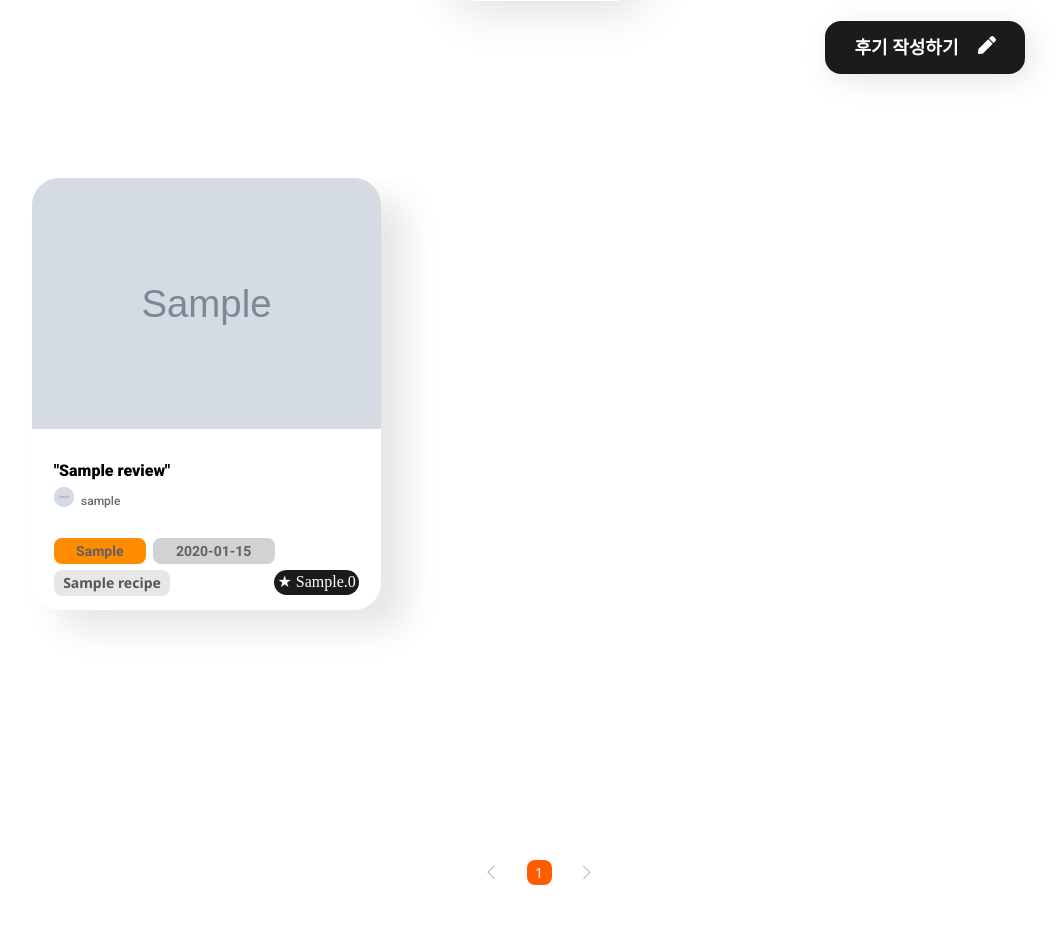
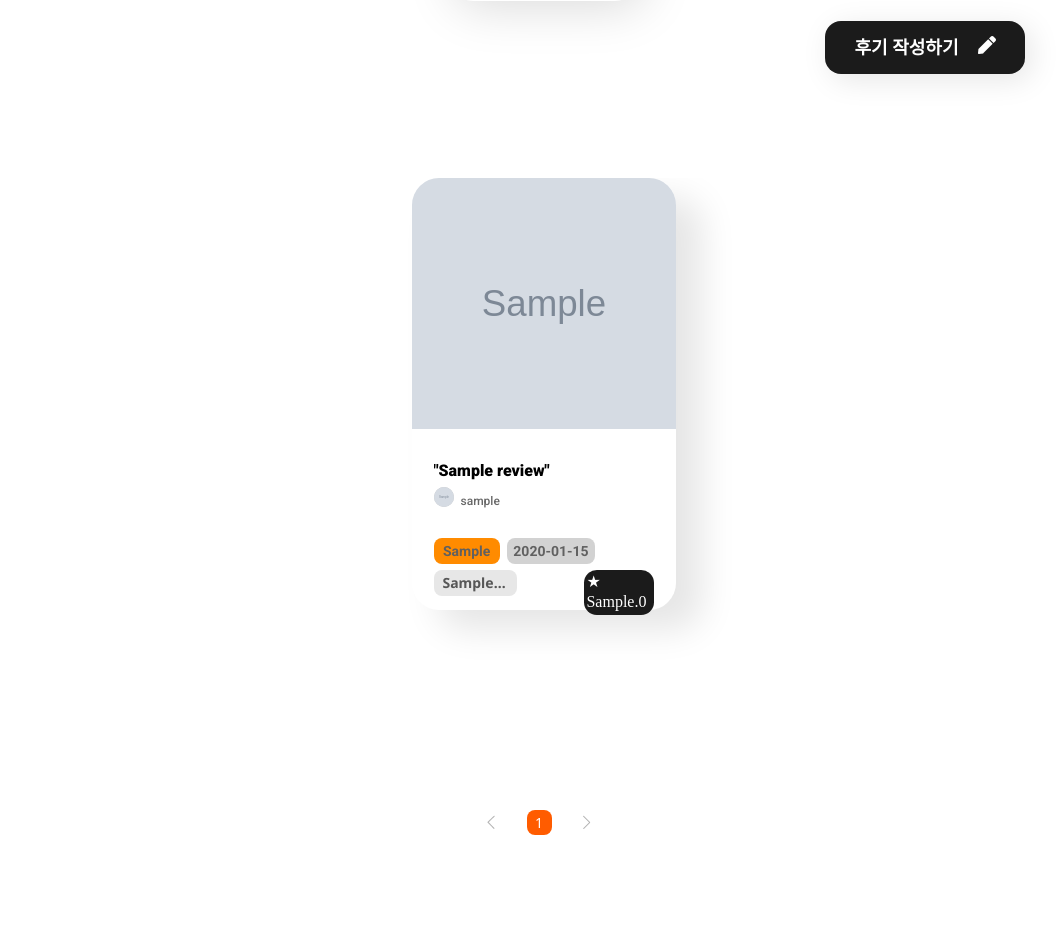
Before and after one commit to Animal-recipe/AnimalRecipe, a Django app: page /recipe/detail/1/ in a window 1280 px wide. Shown: the part 3239-4189 px from the top of the page, without its empty margins (96-1156 px from the left). Run offline with Django 3.2, Linux system fonts and the light colour scheme; tables that the repository leaves empty hold one stand-in row (values such as "Sample post"); grey boxes marked "Sample" are stand-in pictures; some libraries are stand-ins or nearby versions.

Commit message:
Fix recipe_size

```diff
--- a/.static_root/css/recipe/recipe_list.css
+++ b/.static_root/css/recipe/recipe_list.css
@@ -239,7 +239,7 @@ option span {
     margin-right: 2%;
     margin-bottom: 100px;
     width: 23%;
-    min-width: 349.3px;
+    min-width: 278px;
     height: 432px;
     background: #FFFFFF;
     box-shadow: 26px 20px 35px rgba(0, 0, 0, 0.1);
--- a/static/css/recipe/recipe_list.css
+++ b/static/css/recipe/recipe_list.css
@@ -239,7 +239,7 @@ option span {
     margin-right: 2%;
     margin-bottom: 100px;
     width: 23%;
-    min-width: 349.3px;
+    min-width: 278px;
     height: 432px;
     background: #FFFFFF;
     box-shadow: 26px 20px 35px rgba(0, 0, 0, 0.1);
--- a/templates/home/home.html
+++ b/templates/home/home.html
@@ -39,7 +39,7 @@
             {% if hot_recipes_dict %}
             {% for item, image in hot_recipes_dict.items %}
                 {% if forloop.counter < 5 %}
-                <div class="recipe_size" onclick = "location.href='{% url 'recipe:detail_recipe' recipe_id=item.id %}'" style="margin: 0 auto; margin-bottom:50px;">
+                <div class="recipe_size" onclick = "location.href='{% url 'recipe:detail_recipe' recipe_id=item.id %}'" style="margin: 0 auto; margin-bottom:50px;min-width:204px;">
                     {% if image %}
                         <img class="recipe_img" src="{{ image }}" class="card-img-top" alt="사진">
                     {% else %}
@@ -74,7 +74,7 @@
             {% if best_review_dict  %}
             {% for item, image in best_review_dict.items %}
             {% if forloop.counter < 5 %}
-            <div class="recipe_size" onclick="location.href='{% url 'review:detail_review' review_id=item.id %}'">
+            <div class="recipe_size" onclick="location.href='{% url 'review:detail_review' review_id=item.id %}'" style="margin: 0 auto; margin-bottom:50px;min-width:204px;">
                 {% if image %}
                 <img class="recipe_img" src="{{ image }}" class="card-img-top" alt="사진">
                 {% else %}
--- a/templates/recipe/recipe_detail.html
+++ b/templates/recipe/recipe_detail.html
@@ -182,7 +182,7 @@
             <img style="margin-left:15px;" src="{% static 'img/recipe/recipe_list/recipe_write.png' %}" />
         </div>
     </div>
-    <div style="padding: 0 10%; overflow:auto; width:100%;">
+    <div style="padding: 0 5%; overflow:auto; width:100%;display: flex;justify-content: space-around;">
         {% if not reviews %}
         <div class="noResultBox" style="margin: 30px auto 100px;">
             <img src="{% static 'img/question/error.png' %}">
@@ -191,7 +191,7 @@
         </div>
         {% else %}
         {% for item in reviews %}
-        <div class="recipe_size" onclick="location.href='{% url 'review:detail_review' review_id=item.0.id %}'">
+        <div class="recipe_size" onclick="location.href='{% url 'review:detail_review' review_id=item.0.id %}'" style="margin: 0 auto; margin-bottom:50px;min-width:204px;">
             {% if item.1 %}
             <img class="recipe_img" src="{{ item.1 }}" class="card-img-top" alt="사진">
             {% else %}
```
